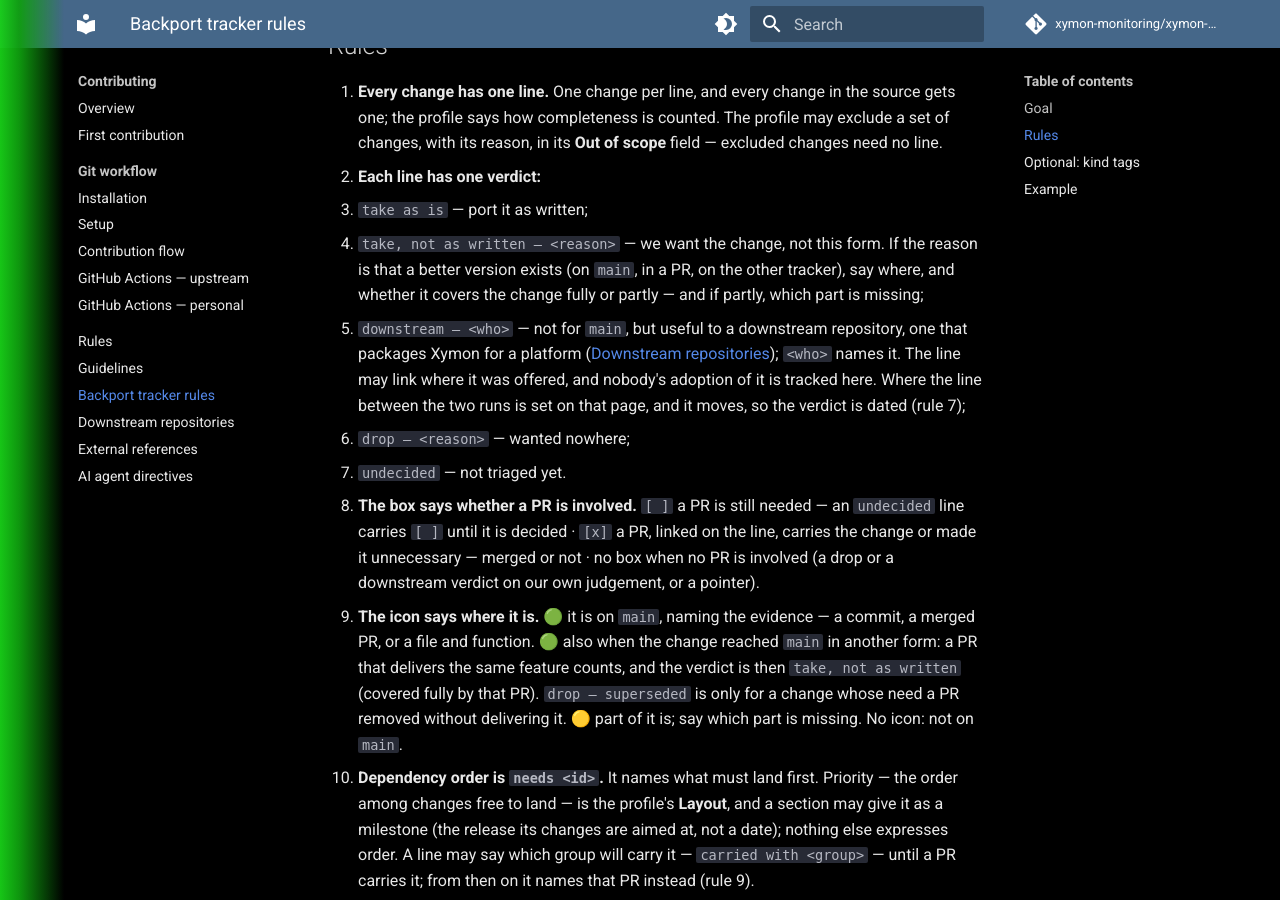
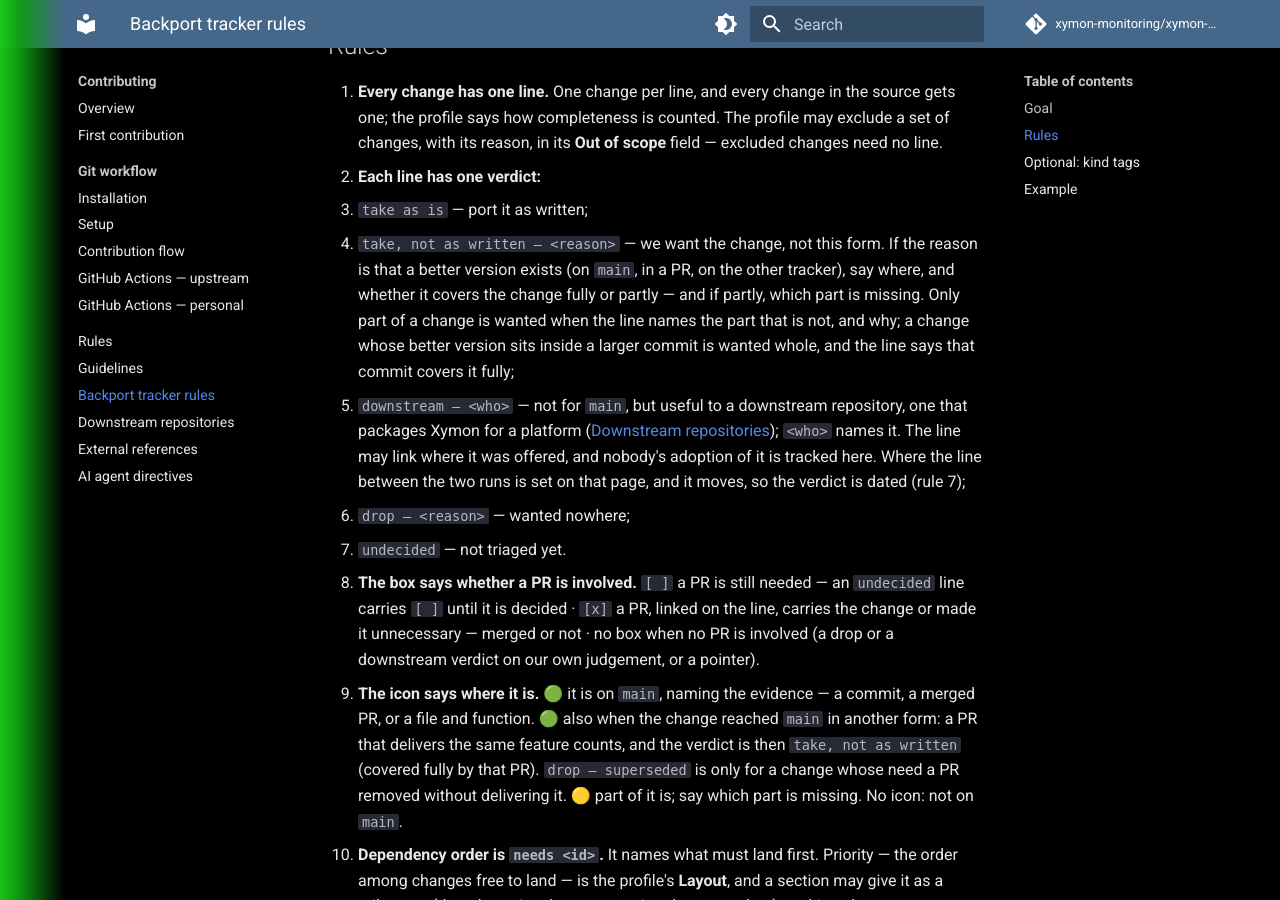
Before and after one commit to xymon-monitoring/xymon-wiki, an MkDocs documentation site: the page built from docs/contributing/backport-tracker-rules.md, in a window 1280 px wide and 900 px high, scrolled down 820 px. Built offline with MkDocs 1.6.1 and Material for MkDocs 9.7.7, drawn with Linux system fonts in a browser that asks for light colours; comment, search, counter and statistics services are not loaded.

Commit message:
backport-tracker-rules: a change carried by a larger commit is wanted whole, not in part

```diff
--- a/docs/contributing/backport-tracker-rules.md
+++ b/docs/contributing/backport-tracker-rules.md
@@ -36,7 +36,10 @@ for prose.
    - `take, not as written — <reason>` — we want the change, not this form. If
      the reason is that a better version exists (on `main`, in a PR, on the other
      tracker), say where, and whether it covers the change fully or partly — and
-     if partly, which part is missing;
+     if partly, which part is missing. Only part of a change is wanted when the
+     line names the part that is not, and why; a change whose better version
+     sits inside a larger commit is wanted whole, and the line says that commit
+     covers it fully;
    - `downstream — <who>` — not for `main`, but useful to a downstream
      repository, one that packages Xymon for a platform
      ([Downstream repositories](downstream-repositories.md)); `<who>` names it.
```
